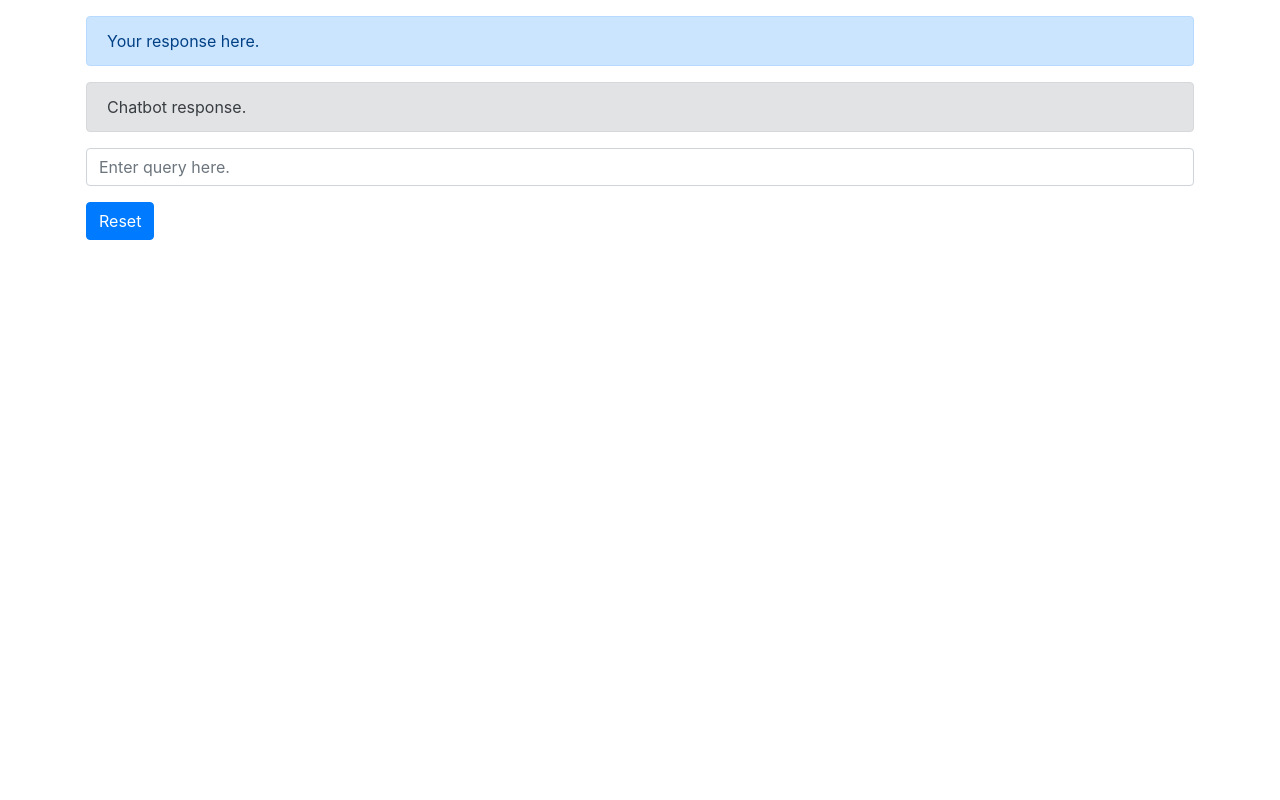
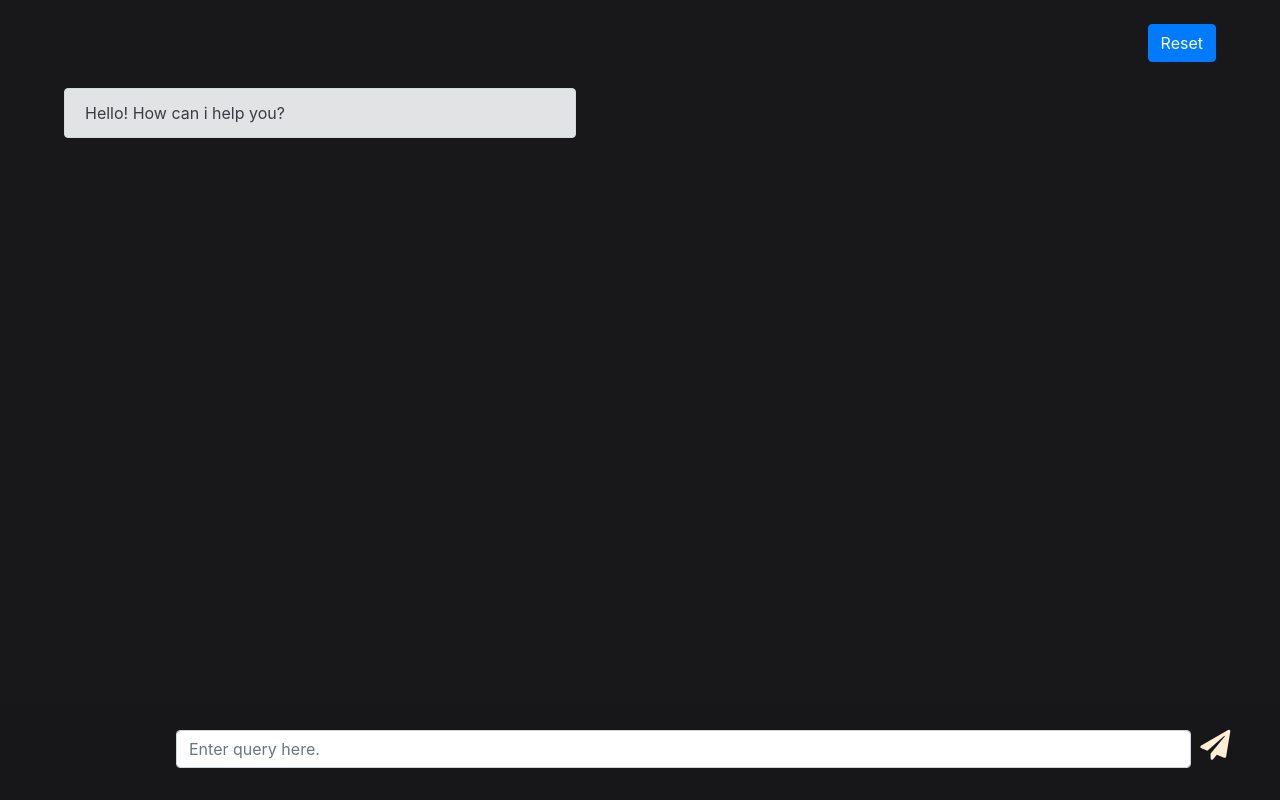
Before and after one commit to dscpesu/PESU-Chatter-Bot, a Flask app: page / in a window 1280 px wide. Run offline with Flask 2, Linux system fonts and the light colour scheme; parts of the project's set-up code (start-up, migrations or seed data) failed here and were passed over; some libraries are stand-ins or nearby versions.

Commit message:
Improved UI

```diff
--- a/main.py
+++ b/main.py
@@ -2,22 +2,16 @@ import pandas as pd
 import spacy as sp
 import random
 import nltk
-from nltk.stem import WordNetLemmatizer
 import datetime
 import re
 import os
 from spacy.matcher import Matcher
-from flask import Flask, render_template, request
+from flask import Flask, render_template, request, jsonify
 from fuzzywuzzy import process, fuzz
 from nameExtract import extract_names
 
 app = Flask(__name__)
 app.debug = True
-
-# nltk.download('popular', quiet=True)
-# nltk.download('punkt')
-# nltk.download('wordnet')
-lemmer = WordNetLemmatizer()
 
 nlp = sp.load('en_core_web_md')
 matcher = Matcher(nlp.vocab)
@@ -102,10 +96,10 @@ def sorry():
 def faculty(words, text, userResponse):
     facList = []
     if re.search("Mr\.|Ms\.|Ar\.|Prof\.|Dr\.|Mrs\.", text):
-        text = re.sub("Mr\.|Ms\.|Ar\.|Prof\.|Dr\.|Mrs\.", "Dr. ", text)
+        text = re.sub("Mr\.|Ms\.|Ar\.|Prof\.|Dr\.|Mrs\.", "", text)
 
-    text=re.sub("^[a-z]",text[0].upper(),text)
-    text=re.sub("^can|^Can","What ",text)
+    text = re.sub("^[a-z]", text[0].upper(), text)
+    text = re.sub("^can|^Can", "What ", text)
 
     facList = extract_names(text)
 
@@ -124,7 +118,7 @@ def faculty(words, text, userResponse):
 
         if maxi < 70:
             output = " does not seem to be a part of any department."
-            return render_template('facultyError.html', x=x, output=output, userResponse=userResponse)
+            return jsonify({ 'name':x, 'output':output, 'userResponse':userResponse,'type':'facError'})
 
         if maxIdx == 0:
             name = process.extractOne(x, archNames)[0]
@@ -168,11 +162,11 @@ def faculty(words, text, userResponse):
             desg = shDesg[emIdx]
 
         if ('mail' in words or 'e-mail' in words or 'email' in words) and ('designation'in words or 'job' in words or 'do' in words):
-            return render_template('facDesg.html', x=name, email=email, desg=desg, userResponse=userResponse)
+            return jsonify({ 'name':name, 'email':email, 'desg':desg, 'userResponse':userResponse,'type':'dmail'})
         if 'mail' in words or 'e-mail' in words or 'email' in words:
-            return render_template('facultyEmail.html', x=name, email=email, userResponse=userResponse)
+            return jsonify({'name':name, 'email':email, 'userResponse':userResponse,'type':'email'})
         if 'designation'in words or 'job' in words or 'do' in words:
-            return render_template('facultyDesg.html', x=name, desg=desg, userResponse=userResponse)
+            return jsonify({'name':name, 'desg':desg, 'userResponse':userResponse,'type':'desg'})
 
 
 userResponse = ''
@@ -183,10 +177,11 @@ words = ''
 
 
 def start():
-    return render_template('index.html', userResponse=userResponse, output=output)
+    return render_template('index.html', output=hello())
 
 
 hiComp = [nlp('hi'), nlp('sup')]
+byeComp = [nlp('see you later'), nlp('bye')]
 eventComp = [nlp("what events are occuring in college?"),
              nlp("let me know what events are going on in college")]
 holidayComp = [nlp("what days are holidays?"), nlp("is tomorrow a holiday?")]
@@ -203,20 +198,20 @@ def main1():
 
     if user.similarity(hiComp[0]) > 0.7 or user.similarity(hiComp[1]) > 0.7:
         output = hello()
-        return render_template('index.html', output=output, userResponse=userResponse)
+        return jsonify({'userResponse': userResponse, 'output': output, 'type': 'default'})
 
-    elif 'bye' in words:
+    elif user.similarity(byeComp[0]) > 0.9 or user.similarity(byeComp[1]) > 0.9:
         output = bye()
-        return render_template('index.html', output=output, userResponse=userResponse)
+        return jsonify({'userResponse': userResponse, 'output': output, 'type': 'default'})
 
     # questions related to events occuring in college
     elif (user.similarity(eventComp[0]) > 0.85 or user.similarity(eventComp[1]) > 0.85) and 'event' in words:
         if eNames:
             output = "The following events are occuring: "
-            return render_template('events.html', output=output, eNames=eNames, eTimes=eTimes, userResponse=userResponse)
+            return jsonify({'output': output, 'eNames': eNames, 'eTimes': eTimes, 'userResponse': userResponse, 'type': 'event'})
         else:
             output = 'No events are going on currently.'
-            return render_template('index.html', userResponse=userResponse, output=output)
+            return jsonify({'userResponse': userResponse, 'output': output, 'type': 'default'})
 
     # questions related to holidays
     elif user.similarity(holidayComp[1]) > 0.85 and 'tomorrow' in words and 'holiday' in words:
@@ -224,14 +219,14 @@ def main1():
             str(datetime.date.today()+datetime.timedelta(days=1)))
         if hol[tomDateIndex] == 'Yes' or (datetime.date.today()+datetime.timedelta(days=1)).strftime("%A") == 'Sunday':
             output = 'Yes, tomorrow is a holiday!'
-            return render_template('index.html', userResponse=userResponse, output=output)
+            return jsonify({'userResponse': userResponse, 'output': output, 'type': 'default'})
         else:
             output = 'Sorry, tomorrow is not a holiday'
-            return render_template('index.html', userResponse=userResponse, output=output)
+            return jsonify({'userResponse': userResponse, 'output': output, 'type': 'default'})
 
     elif user.similarity(holidayComp[0]) > 0.85 and 'holiday' in words:
         output = 'The following dates are upcoming holidays:'
-        return render_template('holiday.html', calDate=calDate, holIdx=holIdx, output=output, userResponse=userResponse)
+        return jsonify({'calDate': calDate, 'holIdx': holIdx, 'output': output, 'userResponse': userResponse, 'type': 'holiday'})
 
     # questions related to results release
     elif user.similarity(resultComp[1]) > 0.85 and 'tomorrow' in words and 'result' in words:
@@ -239,14 +234,14 @@ def main1():
             str(datetime.date.today()+datetime.timedelta(days=1)))
         if res[tomDateIndex] == 'Yes':
             output = 'Yes, tomorrow the results will be released!'
-            return render_template('index.html', userResponse=userResponse, output=output)
+            return jsonify({'userResponse': userResponse, 'output': output, 'type': 'default'})
         else:
             output = 'The results will not be released tomorrow. They will be released on '
-            return render_template('results.html', userResponse=userResponse, output=output, calDate=calDate, resIdx=resIdx)
+            return jsonify({'userResponse': userResponse, 'output': output, 'calDate': calDate, 'resIdx': resIdx, 'type': 'result'})
 
     elif user.similarity(resultComp[0]) > 0.85 and 'result' in words:
         output = 'The results will be released on '
-        return render_template('results.html', userResponse=userResponse, output=output, calDate=calDate, resIdx=resIdx)
+        return jsonify({'userResponse': userResponse, 'output': output, 'calDate': calDate, 'resIdx': resIdx, 'type': 'result'})
 
     # questions related to faculty
     elif re.search("Ar\.\s[a-zA-Z]+|Ar\.[a-zA-Z]+|Prof\.\s[a-zA-Z]+|Mr\.\s[a-zA-Z]+|Dr\.\s[a-zA-Z]+|Ms\.\s[a-zA-Z]+|Mrs\.\s[a-zA-Z]+|Prof\.[a-zA-Z]+|Mr\.[a-zA-Z]+|Dr\.[a-zA-Z]+|Ms\.[a-zA-Z]+|Mrs\.[a-zA-Z]+", text) or nlp(text).similarity(profComp[0]) > 0.7 or nlp(text).similarity(profComp[1]) > 0.7:
@@ -257,8 +252,8 @@ def main1():
             return faculty(words, text, userResponse)
         else:
             output = "I'm sorry, I didn't understand that."
-            return render_template('index.html', userResponse=userResponse, output=output)
+            return jsonify({'userResponse': userResponse, 'output': output, 'type': 'default'})
 
     else:
-        output = "I'm sorry, I didn't understand that."
-        return render_template('index.html', userResponse=userResponse, output=output)
+        output = sorry()
+        return jsonify({'userResponse': userResponse, 'output': output, 'type': 'default'})
--- /dev/null
+++ b/static/js/form.js
@@ -0,0 +1,95 @@
+$(function() {
+
+    $('#submit').click(function(event) {
+
+        $.ajax({
+
+            data: {
+                userResponse: $("#userResponse").val()
+            },
+            type: 'POST',
+            dataType: 'json',
+            url: '/chat',
+            success: function(data) {
+
+                u = " <br><br><br><div class='alert alert-primary right w40r'>";
+                $("#temp").append(u + data.userResponse + "</div>");
+                o = "<br><br><br> <div class='alert alert-secondary left w40l'>";
+
+
+                if (data.type == 'default') {
+
+                    setTimeout(function() {
+                        $("#temp").append(o + data.output + "</div>")
+                    }, 150);
+
+                } else if (data.type == 'event') {
+
+                    var ev = '';
+                    var br = '';
+                    for (i = 0; i < data.eNames.length; i++) {
+                        ev = ev + data.eNames[i] + ' occuring on ' + data.eTimes[i] + '<br>';
+                        br = br + '<br>'
+                    }
+                    setTimeout(function() {
+                        $("#temp").append(o + data.output + '<br>' + ev + "</div>" + br)
+                    }, 150);
+
+                } else if (data.type == 'holiday') {
+
+                    var hol = ''
+                    var br = ''
+                    for (i = 0; i < data.holIdx.length; i++) {
+                        hol = hol + data.calDate[data.holIdx[i]] + '<br>';
+                        br = br + '<br>';
+                    }
+                    setTimeout(function() {
+                        $("#temp").append(o + data.output + '<br>' + hol + "</div>" + br)
+                    }, 150);
+
+                } else if (data.type == 'result') {
+
+                    var res = data.calDate[data.resIdx];
+                    setTimeout(function() {
+                        $("#temp").append(o + data.output + ' ' + res + "</div>")
+                    }, 150);
+
+                } else if (data.type == 'facError') {
+
+                    setTimeout(function() {
+                        $("#temp").append(o + ' ' + data.name + data.output + "</div>")
+                    }, 150);
+
+                } else if (data.type == 'dmail') {
+
+                    var de = 'Email- ' + data.email + '<br>' + data.name + ': ' + data.desg;
+                    setTimeout(function() {
+                        $("#temp").append(o + de + "</div><br>")
+                    }, 150);
+
+                } else if (data.type == 'email') {
+
+                    var e = data.name + ': ' + 'Email- ' + data.email;
+                    setTimeout(function() {
+                        $("#temp").append(o + e + "</div>")
+                    }, 150);
+
+                } else if (data.type == 'desg') {
+
+                    var d = data.name + ': ' + data.desg;
+                    setTimeout(function() {
+                        $("#temp").append(o + d + "</div>")
+                    }, 150);
+
+                }
+
+            },
+
+            error: function(error) {
+                console.error(error)
+            }
+        });
+        event.preventDefault();
+    });
+
+});
--- /dev/null
+++ b/static/js/main.css
@@ -0,0 +1,54 @@
+@import url("https://stackpath.bootstrapcdn.com/bootstrap/4.3.1/css/bootstrap.min.css");
+.bgcolors {
+    background-color: rgb(24, 24, 26);
+}
+
+.querybar {
+    position: fixed;
+    bottom: 0%;
+    left: 12.5%;
+}
+
+.left {
+    text-align: left;
+}
+
+.right {
+    text-align: right;
+}
+
+.w40r {
+    width: 40%;
+    position: absolute;
+    right: 5%;
+}
+
+.w40l {
+    width: 40%;
+    position: absolute;
+    left: 5%;
+}
+
+.w40 {
+    width: 40%;
+}
+
+.block {
+    background-color: rgba(24, 24, 26, 0.95);
+    position: fixed;
+    bottom: 0%;
+    height: 12%;
+    width: 100%;
+}
+
+.cover {
+    width: 100%;
+    height: 100%;
+    overflow: auto;
+}
+
+.plane {
+    font-size: 30px;
+    color: papayawhip;
+    cursor: pointer;
+}
--- a/templates/index.html
+++ b/templates/index.html
@@ -6,31 +6,38 @@
     <meta http-equiv="X-UA-Compatible" content="IE=edge">
     <title>Bot</title>
     <meta name="viewport" content="width=device-width, initial-scale=1">
-    <link rel="stylesheet" type="text/css" media="screen" href="https://stackpath.bootstrapcdn.com/bootstrap/4.3.1/css/bootstrap.min.css" />
+    <!-- <link rel="stylesheet" type="text/css" media="screen" href="https://stackpath.bootstrapcdn.com/bootstrap/4.3.1/css/bootstrap.min.css" /> -->
     <script src="https://stackpath.bootstrapcdn.com/bootstrap/4.3.1/js/bootstrap.min.js"></script>
-    <link rel="shortcut icon" href="" />
+    <script src="https://ajax.googleapis.com/ajax/libs/jquery/3.4.1/jquery.min.js"></script>
+    <script type="text/javascript" src="{{ url_for('static', filename='js/form.js') }}"></script>
+    <link rel="stylesheet" type="text/css" href="{{ url_for('static', filename='js/main.css') }}" />
+    <link rel="shortcut icon" href="https://scontent-yyz1-1.cdninstagram.com/vp/fd4f583b7c92f51f1b34e4a60258ab40/5DB11D2F/t51.2885-15/e35/59481565_326914844652900_9018526431255306007_n.jpg?_nc_ht=scontent-yyz1-1.cdninstagram.com" />
+    <link rel="stylesheet" href="https://use.fontawesome.com/releases/v5.6.3/css/all.css" integrity="sha384-UHRtZLI+pbxtHCWp1t77Bi1L4ZtiqrqD80Kn4Z8NTSRyMA2Fd33n5dQ8lWUE00s/" crossorigin="anonymous">
+
+
 </head>
 
-<body bgcolor=eggshell>
+<body class="bgcolors">
 
-    <div class="container p-3">
-        <div class="alert alert-primary" role="alert">
-            {{userResponse}}
+    <a href="/"><button type="button" class="btn btn-primary" style="position: fixed; top:3%;right:5%">Reset</button></a>
+    <br><br><br>
+
+    <div class="container p-3" id="temp">
+        <div class="alert alert-secondary text-left w40" role="alert" style="position: absolute;left:5%">
+            <div class="left">{{output}}</div>
         </div>
-
-        {% block body %}
-
-        <div class="alert alert-secondary" role="alert">
-            {{output}}
+    </div>
+    <div class="block">
+        <div class="container p-3 querybar">
+            <form class="form-row">
+                <div class='col-11'>
+                    <input type="text" class="form-control" id="userResponse" name="userResponse" placeholder="Enter query here.">
+                </div> &nbsp;
+                <i class="fas fa-paper-plane plane" id="submit">
+                    <input type="submit" class="btn btn-primary" id="submit" style="display: none">
+                </i>
+            </form>
         </div>
-
-        {% endblock %}
-
-        <form class="form-group" action="/chat" method="POST">
-            <input type="text" class="form-control" name="userResponse" placeholder="Enter query here.">
-            <input type="submit" class="btn btn-primary" style="display: none">
-        </form>
-        <a href="/"><button type="button" class="btn btn-primary">Reset</button></a>
     </div>
 
 </body>
--- a/web.py
+++ b/web.py
@@ -8,7 +8,7 @@ app.debug = True
 def hi():
     return start()
 
-@app.route('/chat',methods=['GET','POST'])
+@app.route('/chat',methods=['POST'])
 def chat():
     return main1()
 
```
Also changed, not shown: nameExtract.py (+9 -18 lines), templates/events.html (deleted, +0 -8 lines), templates/facDesg.html (deleted, +0 -8 lines), templates/facultyDesg.html (deleted, +0 -7 lines), templates/facultyEmail.html (deleted, +0 -7 lines), templates/facultyError.html (deleted, +0 -7 lines), templates/holiday.html (deleted, +0 -8 lines), templates/results.html (deleted, +0 -7 lines).
